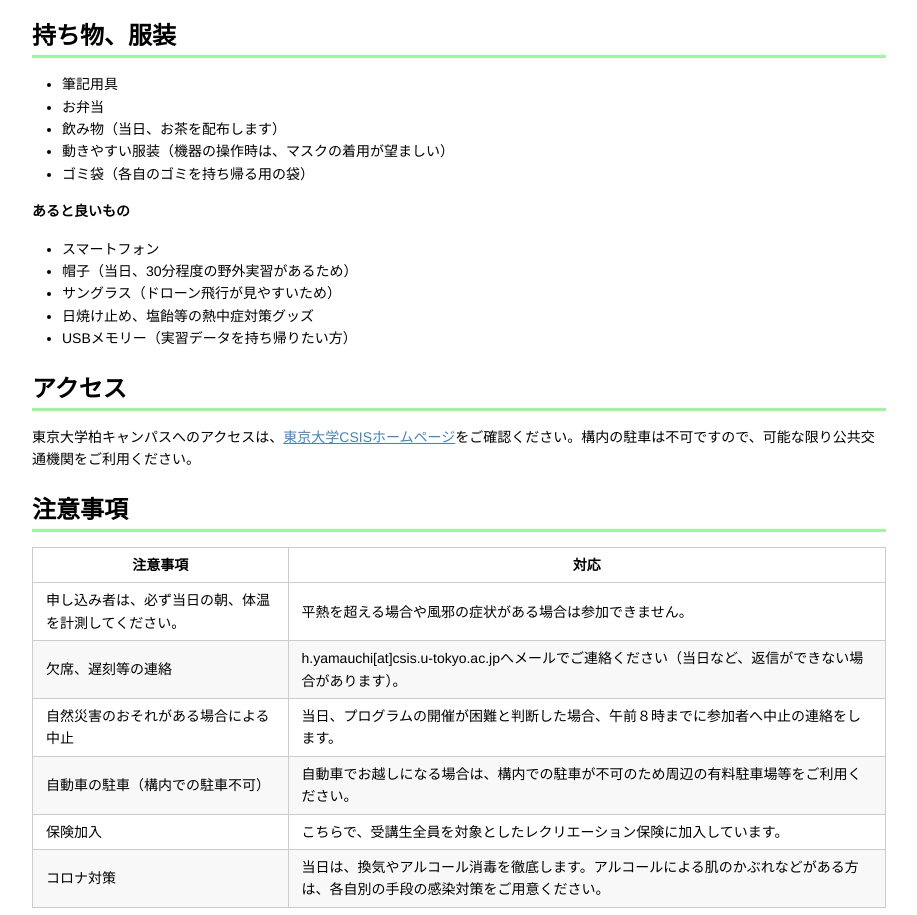
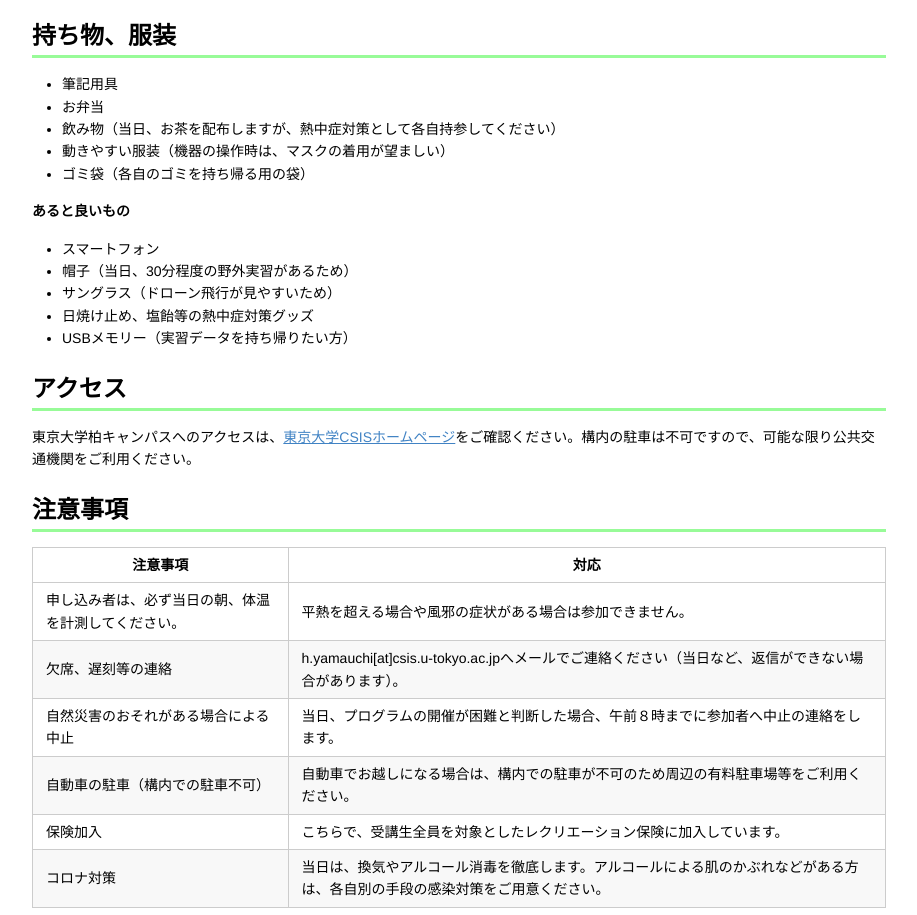
Before and after one commit to gis-oer/hiratoki2023, a plain HTML site: page index.html in a window 1280 px wide. Shown: the part 809-1724 px from the top of the page, without its empty margins (181-1098 px from the left). Drawn offline with Linux system fonts and the light colour scheme.

Commit message:
Update index.html

```diff
--- a/index.html
+++ b/index.html
@@ -380,7 +380,7 @@ h3{
 <ul>
 <li>筆記用具</li>
 <li>お弁当</li>
-<li>飲み物（当日、お茶を配布します）</li>
+<li>飲み物（当日、お茶を配布しますが、熱中症対策として各自持参してください）</li>
 <li>動きやすい服装（機器の操作時は、マスクの着用が望ましい）</li>
 <li>ゴミ袋（各自のゴミを持ち帰る用の袋）</li>
 </ul>
```
